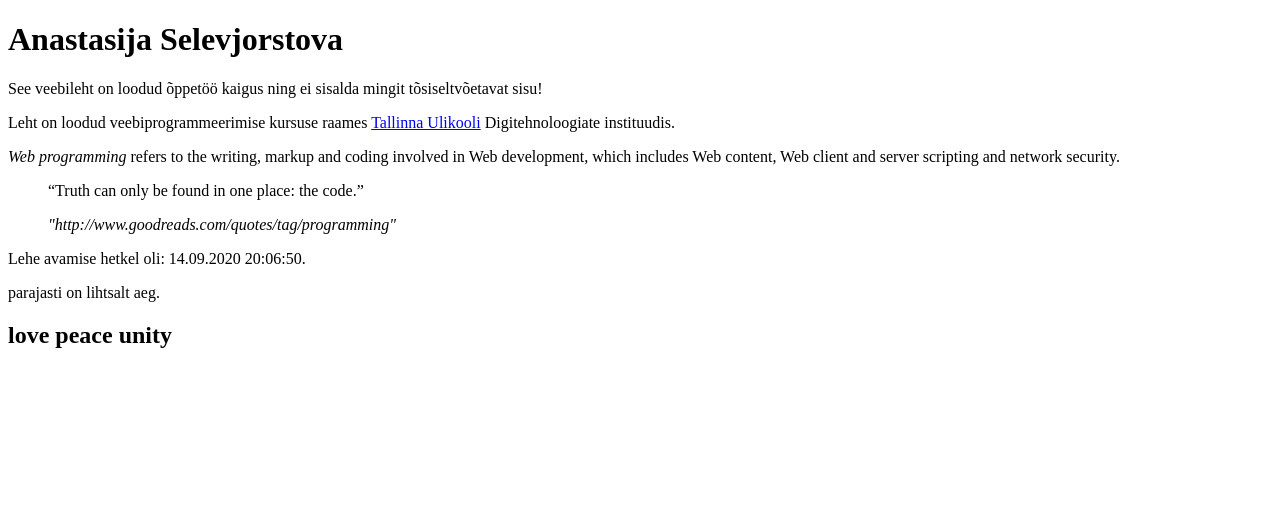
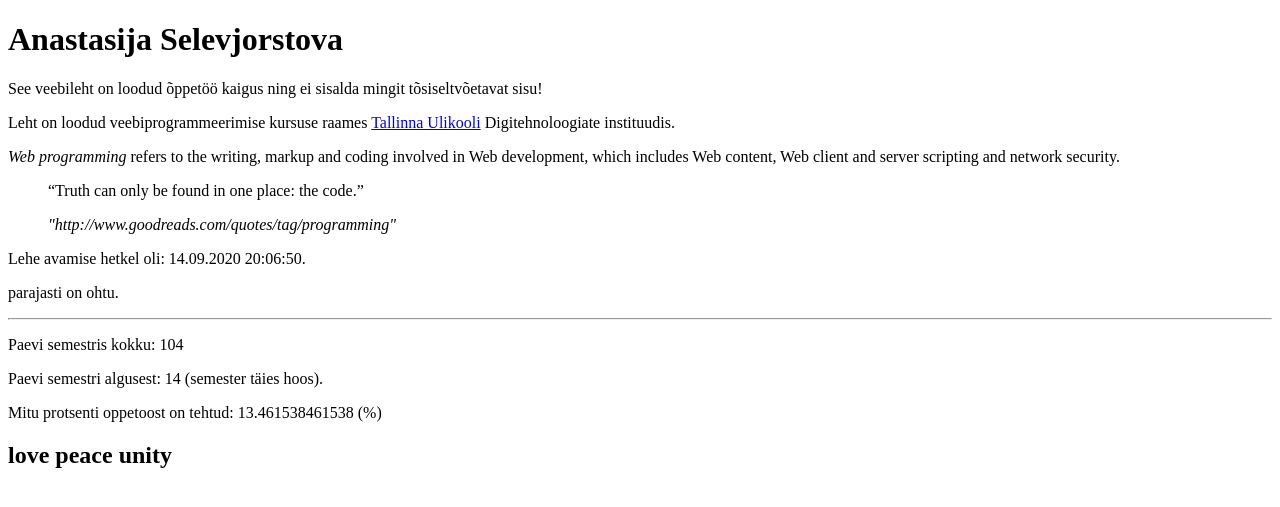
Before and after one commit to asyase/vp, a PHP site: page /home.php in a window 1280 px wide. Shown: the top 507 px of the page. Run offline with PHP 8.4, Linux system fonts and the light colour scheme.

Commit message:
Kodune_2 tehtud

```diff
--- a/home.php
+++ b/home.php
@@ -1,14 +1,74 @@
 <?php
- $username = "Anastasija";
- $fulltimenow = date("d.m.Y H:i:s");
- $hournow = date("H");
- $partofday = "lihtsalt aeg";
- if($hournow < 7){
-	 $partofday = "uneaeg";
- }
- if ($hournow >= 8 and $hournow < 18){
-	 $partofday = " akadeemilise aktiivsuse aeg";
- }
+$username = "Anastasija";
+$fulltimenow = date("d.m.Y H:i:s");
+$hournow = date("H");
+$partofday = "";
+
+// hommik 9 - 12
+// louna 12 - 15
+// ohtu oode 15 - 17
+// ohtu  17 - 21
+// chill 21 - <= 23
+// oo 0 - 9
+
+if ($hournow >= 9 && $hournow < 12) {
+  $partofday = "hommik";
+}
+
+if ($hournow >= 12 && $hournow < 15) {
+  $partofday = "louna";
+}
+
+if ($hournow >= 15 && $hournow < 17) {
+  $partofday = "ohtu oode";
+}
+
+if ($hournow >= 17 && $hournow < 21) {
+  $partofday = "ohtu";
+}
+
+if ($hournow >= 21 && $hournow <= 23) {
+  $partofday = "chill";
+}
+
+if ($hournow == 0 || $hournow < 9) {
+  $partofday = "oo";
+}
+
+//vaatame semestri kulgemist
+$semesterstart = new DateTime("2020-08-31");
+$semesterend = new DateTime("2020-12-13");
+//selgitame välja nende vahe ehk erinevuse
+$semesterduration = $semesterstart->diff($semesterend);
+//leiame selle päevade arvuna
+$semesterdurationdays = $semesterduration->format("%r%a");
+//tänane päev
+$today = new DateTime("now");
+//if ($fromsemesterstartdays <0) (semester pole peale hakanud
+//Kui päevad on labi siis utle et oppetoo on labi ja pane echo kasuga valja kuskile
+$fromsemesterstart = $semesterstart->diff($today);
+$fromsemesterstartdays = $fromsemesterstart->format("%r%a");
+$semesterpercent = ($fromsemesterstartdays * 100)/$semesterdurationdays;
+
+if ($fromsemesterstartdays < 0) {
+  $fromsemesterstartdays = "semester veel peale hakanud";
+}
+
+if ($fromsemesterstartdays >= $semesterdurationdays) {
+  $fromsemesterstartdays = "semester lõpenud";
+}
+
+if ($fromsemesterstartdays > 0) {
+  $fromsemesterstartdays = $fromsemesterstartdays . " (semester täies hoos).";
+}
+
+if ($semesterpercent <= 0) {
+  $semesterpercent = "semester pole veel alanud";
+}
+
+if ($semesterpercent == 100) {
+  $semesterpercent = "semester sai labi";
+}
 ?>
 <!DOCTYPE html>
 <html lang="et">
@@ -24,7 +84,13 @@
   <p> <em> Web programming </em> refers to the writing, markup and coding involved in Web development, which includes Web content, Web client and server scripting and network security.</p>
   <blockquote> <p>“Truth can only be found in one place: the code.”</p> <cite> "http://www.goodreads.com/quotes/tag/programming" </cite> </blockquote>
   <p>Lehe avamise hetkel oli: <?php echo $fulltimenow; ?>.<p>
-  <p><?php echo "parajasti on ".$partofday .".";  ?></p>
+  <p><?php echo "parajasti on $partofday.";  ?></p>
+
+  <hr>
+
+  <p>Paevi semestris kokku: <?php echo $semesterdurationdays; ?></p>
+  <p>Paevi semestri algusest: <?php echo $fromsemesterstartdays; ?></p>
+  <p>Mitu protsenti oppetoost on tehtud: <?php echo $semesterpercent; ?> (%)</p>
 
 
 </body>
```
